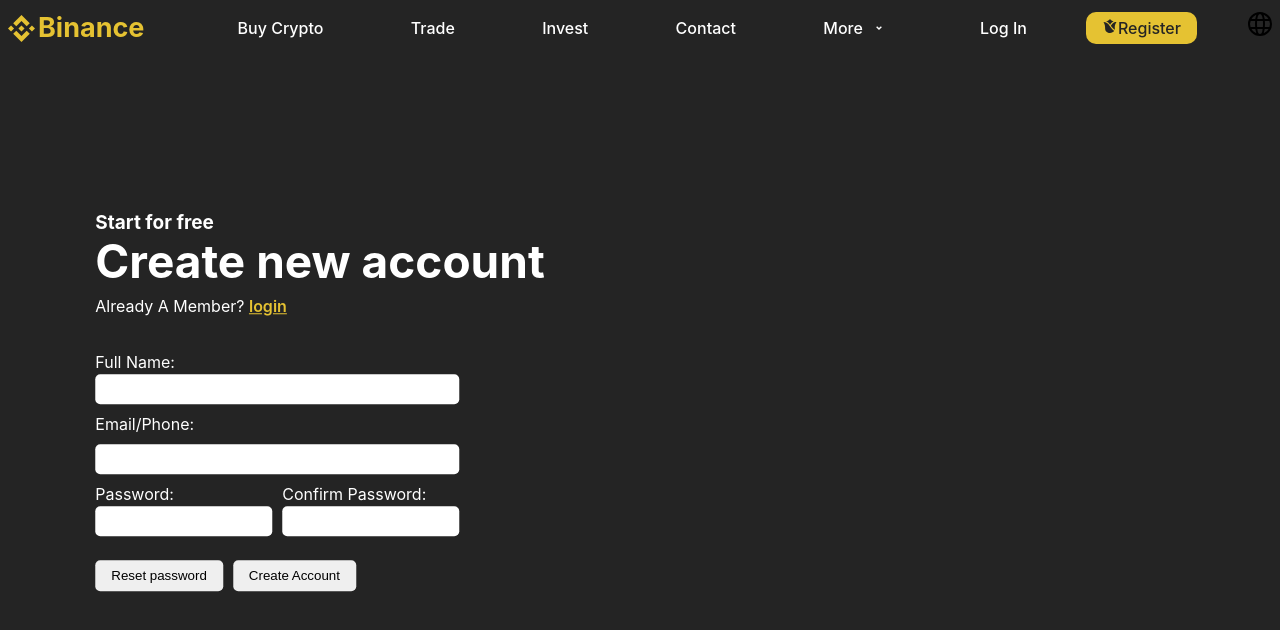
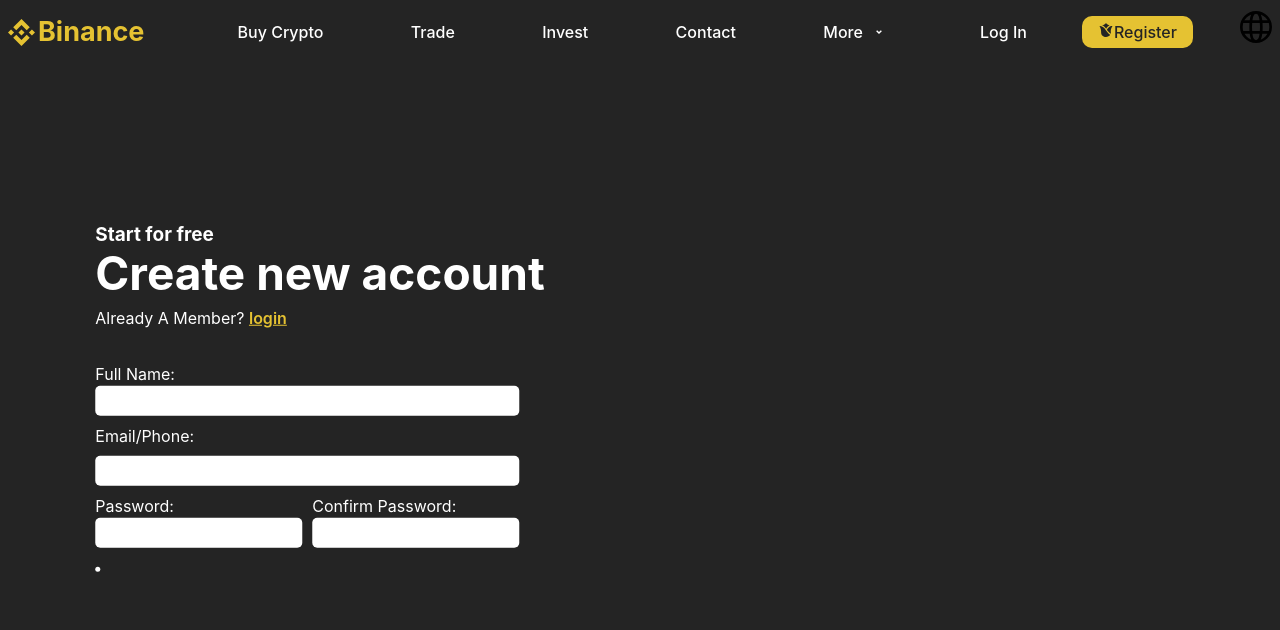
Before and after one commit to Imo-oje/savvy-app, a React (Vite) app: page /savvy-app/register in a window 1280 px wide. Shown: the top 630 px of the page. Built offline with nearby package versions, Linux system fonts and the light colour scheme.

Commit message:
Feat: button component, utils folder. Added navbar close icon

```diff
--- /dev/null
+++ b/src/components/button/button.jsx
@@ -0,0 +1,15 @@
+import { Link } from "react-router-dom";
+function Button(prop) {
+  return (
+    <>
+      <li id={prop.id} className={prop.className}>
+        <Link to={prop.url}>
+          {prop.icon}
+          {prop.name}
+        </Link>
+      </li>{" "}
+    </>
+  );
+}
+
+export default Button;
--- a/src/components/navbar/navbar.jsx
+++ b/src/components/navbar/navbar.jsx
@@ -4,42 +4,25 @@ import { SiBinance } from "react-icons/si";
 import { RiArrowDropDownLine } from "react-icons/ri";
 import { IoMdRose } from "react-icons/io";
 import { GrLanguage } from "react-icons/gr";
-import { IoMenu } from "react-icons/io5";
+import { IoClose, IoMenu } from "react-icons/io5";
 import "./navbar.scss";
+import Button from "../button/button";
+import useScreenSize from "../../utils/use";
 
 function Navbar() {
   let LogoIconStyles = { color: "#E5C232", fontSize: "1.5em" };
 
-  function useScreenSize() {
-    const [screenSize, setScreenSize] = useState({
-      width: window.innerWidth,
-      height: window.innerHeight,
-    });
+  const screenSize = useScreenSize();
 
-    useEffect(() => {
-      const handleSize = () => {
-        setScreenSize({
-          width: window.innerWidth,
-          height: window.innerHeight,
-        });
-      };
+  const [button, setButton] = useState(true);
 
-      window.addEventListener("resize", handleSize);
-      return () => {
-        window.removeEventListener("resize", handleSize);
-      };
-    }, []);
-
-    return screenSize;
+  function toggleBtn() {
+    setButton((prevButton) => !prevButton);
   }
-
-  const screenSize = useScreenSize();
 
   const selectByScreenSize =
     screenSize.width <= 1024 ? (
-      <label htmlFor="nav-check">
-        <IoMenu />
-      </label>
+      <label htmlFor="nav-check">{button ? <IoMenu /> : <IoClose />}</label>
     ) : (
       <GrLanguage />
     );
@@ -93,13 +76,16 @@ function Navbar() {
           <li id="login-btn" className="login-btn">
             <Link to="login">Log In</Link>
           </li>
-          <li id="register" className="register-btn">
-            <Link to="register" href="register">
-              <IoMdRose />
-              Register
-            </Link>
+          <Button
+            id="register"
+            name="Register"
+            icon={<IoMdRose />}
+            url="register"
+            className="register-btn"
+          />
+          <li onClick={toggleBtn} className="menu-btn">
+            {selectByScreenSize}
           </li>
-          <li className="lang-btn menu-btn">{selectByScreenSize}</li>
         </ul>
       </nav>
     </>
--- a/src/components/navbar/navbar.scss
+++ b/src/components/navbar/navbar.scss
@@ -53,14 +53,11 @@
 
     li {
       font-size: 14px;
-      &.register-btn:hover {
-        opacity: 80%;
-      }
     }
 
-    .lang-btn {
+    .menu-btn {
       color: var(--primary);
-      font-size: 1.5em;
+      font-size: 2em;
       cursor: pointer;
     }
   }
@@ -72,6 +69,11 @@ li.register-btn {
   background: var(--primary);
   a {
     color: var(--background-color);
+  }
+
+  &.register-btn:hover {
+    background-color: transparent;
+    transition: all 300ms ease;
   }
 }
 
--- a/src/pages/home/home.jsx
+++ b/src/pages/home/home.jsx
@@ -1,7 +1,9 @@
+import Navbar from "../../components/navbar/navbar";
 function Home() {
   return (
     <>
-      <h2>Home</h2>
+      <Navbar />
+      <div>This is the home page</div>
     </>
   );
 }
--- a/src/pages/register/register.jsx
+++ b/src/pages/register/register.jsx
@@ -1,8 +1,9 @@
 import "./register.scss";
 import { Link, Outlet } from "react-router-dom";
 import Navbar from "../../components/navbar/navbar.jsx";
+import Button from "../../components/button/button.jsx";
 
-function Register() {
+function Register(prop) {
   return (
     <>
       <Navbar />
@@ -40,8 +41,7 @@ function Register() {
             </div>
           </div>
           <div className="button">
-            <button>Reset password</button>
-            <button>Create Account</button>
+            <Button color="red" />
           </div>
         </form>
       </div>
--- a/src/pages/register/register.scss
+++ b/src/pages/register/register.scss
@@ -5,6 +5,9 @@
   justify-content: center;
   gap: 2rem;
   padding: var(--top-padding) var(--side-padding);
+}
+.register h1 {
+  line-height: 1;
 }
 
 .register form input {
@@ -23,6 +26,7 @@ input {
   height: 30px;
   border: none;
   border-radius: 5px;
+  padding: 15px;
 }
 
 .password {
@@ -59,7 +63,6 @@ button {
 
   .register h1 {
     font-size: 46px;
-    line-height: 1;
     margin-bottom: 10px;
   }
 
--- /dev/null
+++ b/src/utils/use.jsx
@@ -0,0 +1,28 @@
+import { useState, useEffect } from "react";
+
+function useScreenSize() {
+  // This function makes it easier to get devices screen size (width and height)
+
+  const [screenSize, setScreenSize] = useState({
+    width: window.innerWidth,
+    height: window.innerHeight,
+  });
+
+  useEffect(() => {
+    const handleSize = () => {
+      setScreenSize({
+        width: window.innerWidth,
+        height: window.innerHeight,
+      });
+    };
+
+    window.addEventListener("resize", handleSize);
+    return () => {
+      window.removeEventListener("resize", handleSize);
+    };
+  }, []);
+
+  return screenSize;
+}
+
+export default useScreenSize;
```
Also changed, not shown: src/main.jsx (+0 -10 lines).
